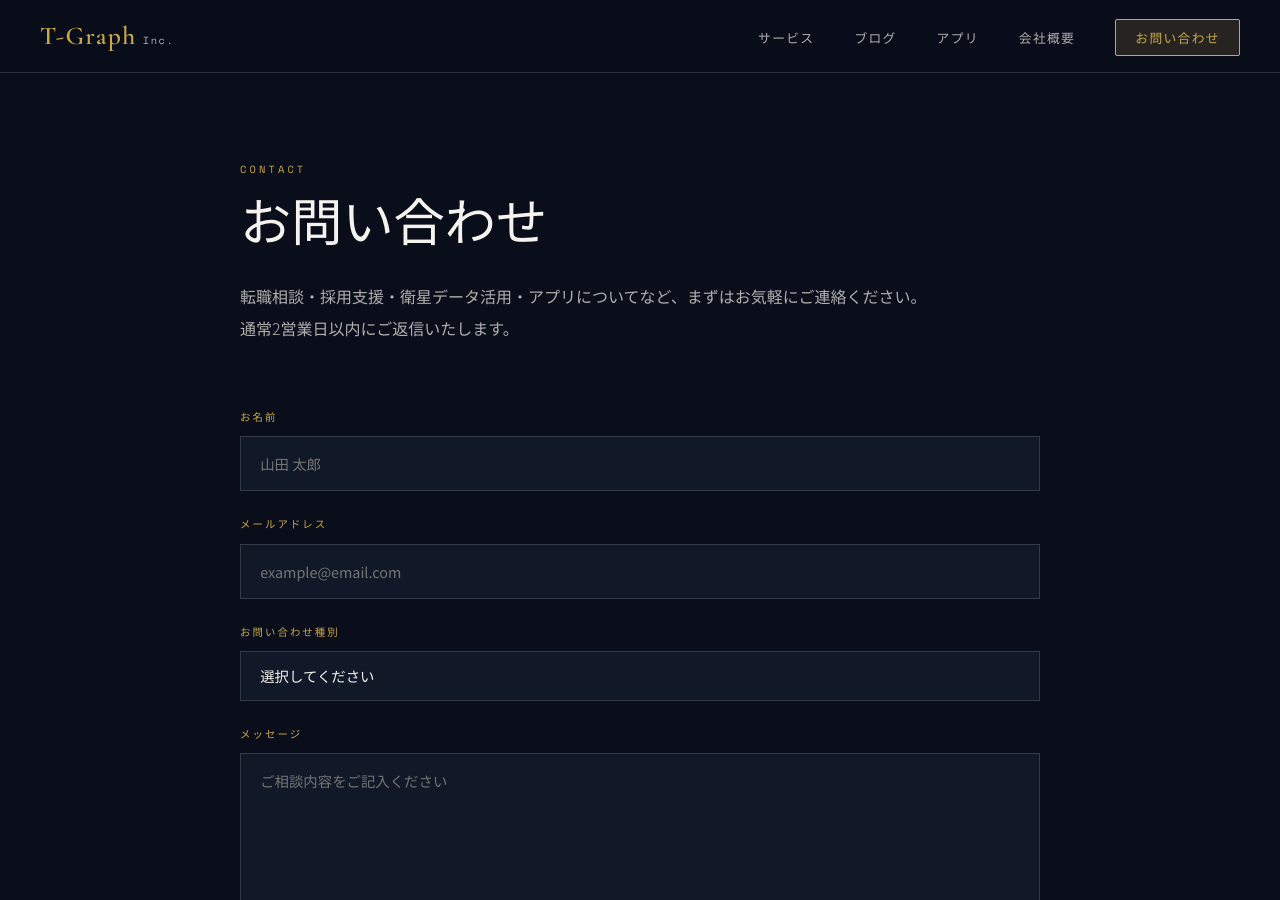
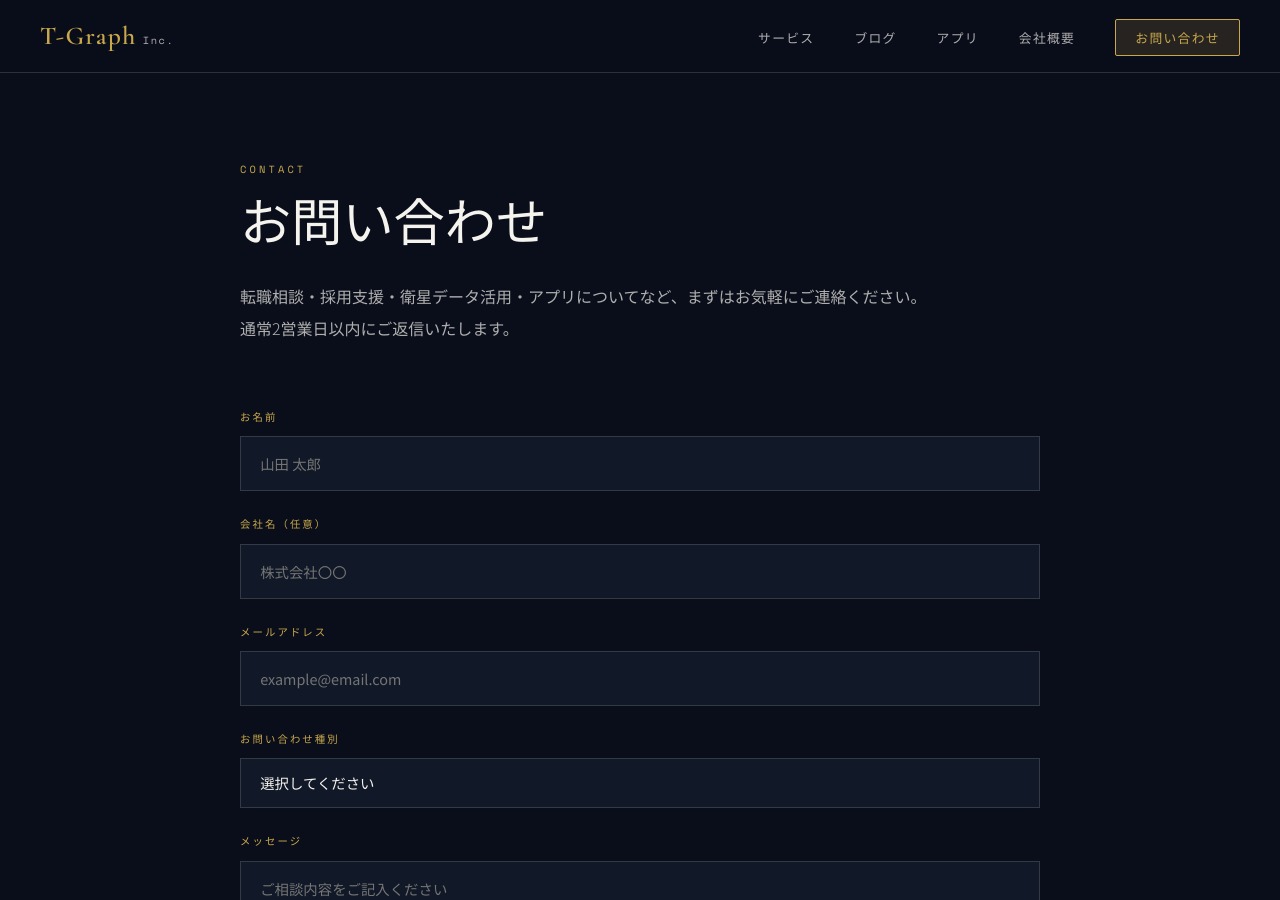
Before and after one commit to TeddyTen/HP_tgraph, a Jekyll site: the page built from contact.html, in a window 1280 px wide and 900 px high. Built offline with Jekyll 4.4.1, drawn with Linux system fonts in a browser that asks for light colours.

Commit message:
add company field

```diff
--- a/contact.html
+++ b/contact.html
@@ -13,6 +13,10 @@ title: お問い合わせ
       <div class="form-group">
         <label for="name">お名前</label>
         <input type="text" id="name" name="name" required placeholder="山田 太郎">
+      </div>
+      <div class="form-group">
+        <label for="company">会社名（任意）</label>
+        <input type="text" id="company" name="company" placeholder="株式会社〇〇">
       </div>
       <div class="form-group">
         <label for="email">メールアドレス</label>
```
